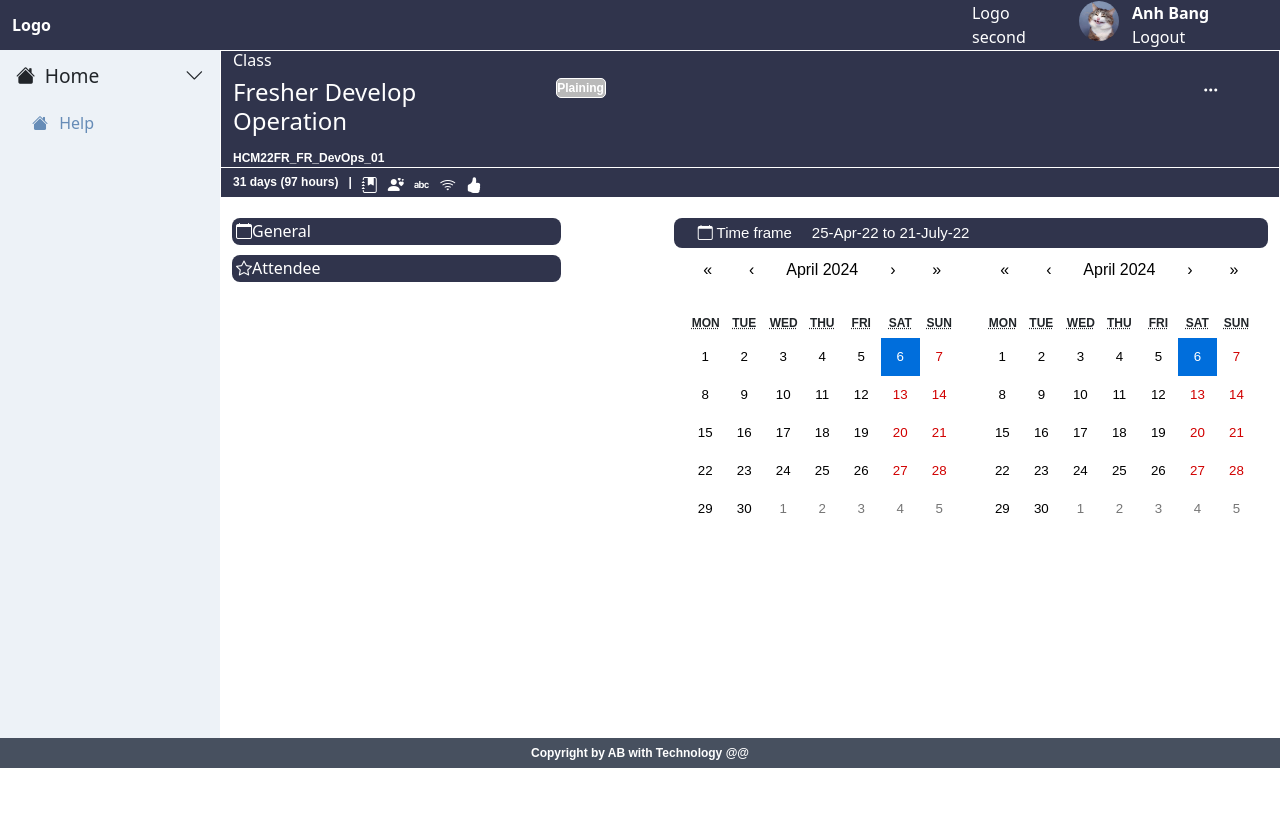
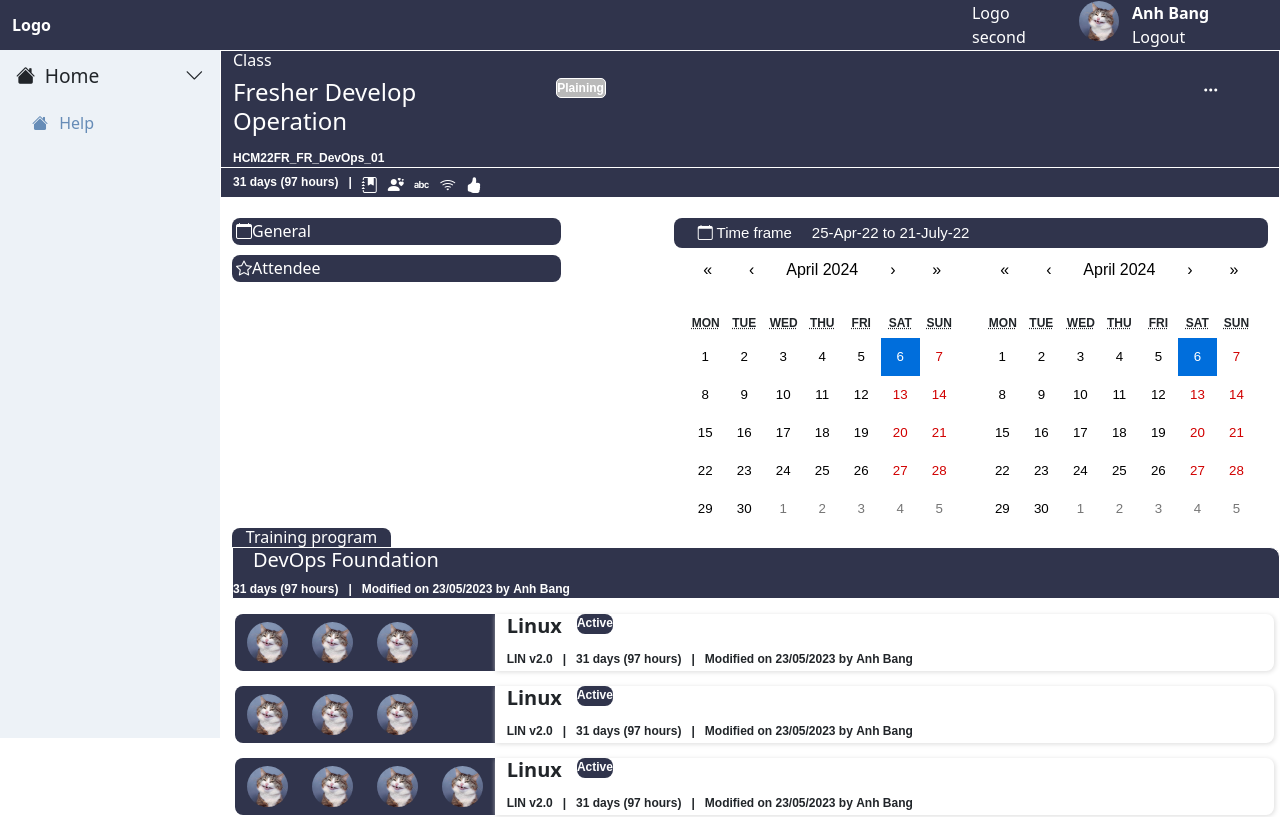
Before and after one commit to anhbang369/manage-education, a React (Create React App) app: page /class-view in a window 1280 px wide. Shown: the top 817 px of the page. Built offline with nearby package versions, Linux system fonts and the light colour scheme; what @devexpress/dx-react-scheduler-material-ui would draw is missing.

Commit message:
completed implement class view

```diff
--- a/src/Page/ClassView.js
+++ b/src/Page/ClassView.js
@@ -7,6 +7,7 @@ import Navbar from '../components/navbar/Navbar';
 import Footer from '../components/footer/Footer';
 import 'bootstrap/dist/css/bootstrap.min.css';
 import "./classView.css"
+import Image from "../../src/components/assets/cat.jpg";
 
 const ClassView = () => {
 
@@ -170,11 +171,119 @@ const ClassView = () => {
                             </div>
                         </div>
                     </div>
+                    <h6 className='training__program-tabs'>Training program</h6>
+                    <div className='training__program-components'>
+                        <h5>DevOps Foundation</h5>
+                        <div className='program-components-text'>
+                            <p>31 days (97 hours)</p>
+                            <p>|</p>
+                            <p>Modified on 23/05/2023 by <b>Anh Bang</b></p>
+                        </div>
+                    </div>
+
+                    {Data.map((item, index) => (
+                        <div className='class__view-syllabus row'>
+                            <div className='col-md-3 class__view-syllabus-image row'>
+                                {Object.values(item.images).map((output, ind) => (
+                                    <div className='col-md-3'>
+                                        <img key={ind} className='view-syllabus-image-bor' src={Image} alt={output}></img>
+                                    </div>
+                                ))}
+
+                            </div>
+                            <div className='col-md-9 row class__view-syllabus-content'>
+                                <div className='col-md-12 class__view-syllabus-info'>
+                                    <h5><b>{item.title}</b></h5><p>{item.status}</p>
+                                </div>
+                                <div className='col-md-12'>
+                                    <div className='program-components-text'>
+                                        <p>{item.lin}</p>
+                                        <p>|</p>
+                                        <p>{item.days}</p>
+                                        <p>|</p>
+                                        <p>{item.modify}<b>{item.name}</b></p>
+                                    </div>
+                                </div>
+                            </div>
+                        </div>
+                    ))}
                 </div>
             </div>
-            <Footer></Footer>
+            {/* <Footer></Footer> */}
         </>
     )
 }
 
 export default ClassView
+
+const Data = [
+    {
+        id: 1,
+        images: {
+            image: "Image",
+            image1: "Image",
+            image2: "Image",
+        },
+        title: "Linux",
+        status: "Active",
+        lin: "LIN v2.0",
+        days: "31 days (97 hours)",
+        modify: "Modified on 23/05/2023 by ",
+        name: "Anh Bang"
+    },
+    {
+        id: 2,
+        images: {
+            image: "Image",
+            image1: "Image",
+            image2: "Image",
+        },
+        title: "Linux",
+        status: "Active",
+        lin: "LIN v2.0",
+        days: "31 days (97 hours)",
+        modify: "Modified on 23/05/2023 by ",
+        name: "Anh Bang"
+    },
+    {
+        id: 3,
+        images: {
+            image: "Image",
+            image1: "Image",
+            image2: "Image",
+            image3: "Image",
+        },
+        title: "Linux",
+        status: "Active",
+        lin: "LIN v2.0",
+        days: "31 days (97 hours)",
+        modify: "Modified on 23/05/2023 by ",
+        name: "Anh Bang"
+    },
+    {
+        id: 4,
+        images: {
+            image: "Image",
+            image1: "Image",
+        },
+        title: "Linux",
+        status: "Active",
+        lin: "LIN v2.0",
+        days: "31 days (97 hours)",
+        modify: "Modified on 23/05/2023 by ",
+        name: "Anh Bang"
+    },
+    {
+        id: 5,
+        images: {
+            image: "Image",
+        },
+        title: "Linux",
+        status: "Active",
+        lin: "LIN v2.0",
+        days: "31 days (97 hours)",
+        modify: "Modified on 23/05/2023 by ",
+        name: "Anh Bang"
+    },
+
+]
--- a/src/Page/classView.css
+++ b/src/Page/classView.css
@@ -124,3 +124,76 @@
     color: black;
     border-radius: 0px 8px 8px 0px;
 }
+
+.training__program-tabs{
+    color: #FFF;
+    background-color: #30344c;
+    border-radius: 8px 8px 0px 0px;
+    width: 15%;
+    text-align: center;
+    margin: 0px;
+    margin-left: 12px;
+}
+
+.training__program-components{
+    background-color: #30344c;
+    color: #FFF;
+    border: 1px solid #FFF;
+    border-radius: 0px 10px 0px 0px;
+    margin-left: 12px;
+}
+
+.training__program-components h5{
+    margin-left: 20px;
+}
+
+.program-components-text{
+    display: flex;
+}
+
+.program-components-text p{
+    margin-left: 10px;
+}
+
+.program-components-text p:first-child{
+    margin-left: 20px;
+}
+
+.class__view-syllabus{
+    width: 98%;
+    margin-left: 15px;
+    margin-top: 15px;
+}
+
+.class__view-syllabus-info{
+    display: flex;
+}
+
+.class__view-syllabus-info p{
+    background-color: #30344c;
+    color: #FFF;
+    height: 20px;
+    text-align: center;
+    margin-left: 15px;
+    border-radius: 8px;
+}
+
+.program-components-text p:first-child{
+    margin-left: 0px;
+}
+
+.class__view-syllabus-image{
+    background-color: #30344c;
+    border-radius: 8px 0px 0px 8px;
+    padding: 8px 0px;
+}
+
+.class__view-syllabus-content{
+    box-shadow: 1px 1px 5px gainsboro;
+    border-radius: 0px 8px 8px 0px;
+}
+
+.view-syllabus-image-bor{
+    width: 100%;
+    border-radius: 50%;
+}
```
